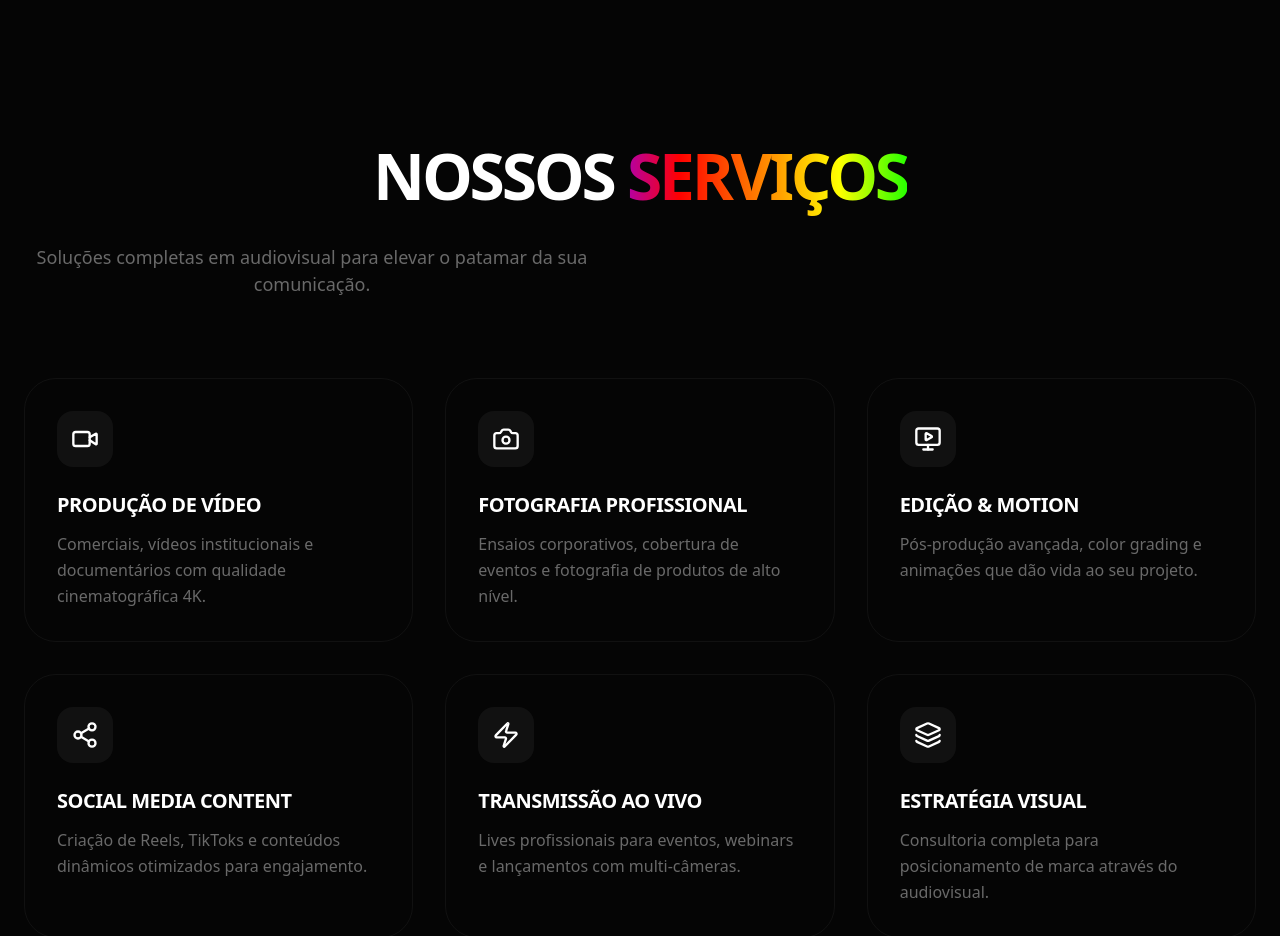
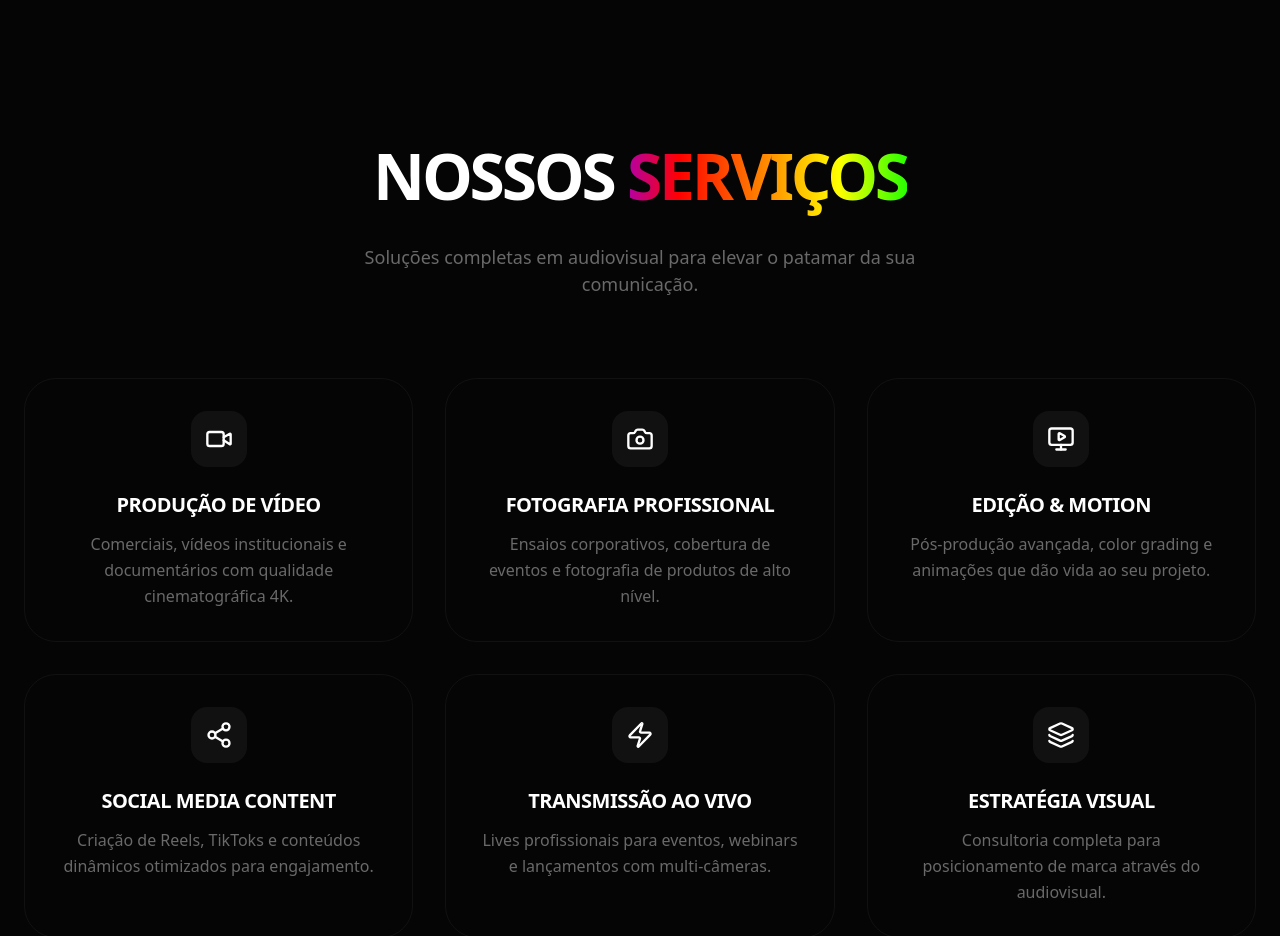
Before and after one commit to Anathyon/SITE-PROMOVA, a React (Vite) app in the folder SITE-PROMOVA/: page / in a window 1280 px wide. Shown: the part 800-1736 px from the top of the page. Built offline with nearby package versions, Linux system fonts and the light colour scheme.

Commit message:
Ajustes de centralização

```diff
--- a/SITE-PROMOVA/src/components/sections/Services.tsx
+++ b/SITE-PROMOVA/src/components/sections/Services.tsx
@@ -49,14 +49,14 @@ const Services: React.FC = () => {
   return (
     <section
       id="services"
-      className="bg-dark-lighter relative overflow-hidden"
+      className="bg-dark-lighter relative overflow-hidden flex flex-col items-center w-full"
       style={{
         paddingTop: isMobile ? '4rem' : '8rem',
         paddingBottom: isMobile ? '4rem' : '8rem'
       }}
     >
       <div
-        className="max-w-7xl mx-auto"
+        className="max-w-7xl mx-auto w-full flex flex-col items-center"
         style={{
           paddingLeft: isMobile ? '1rem' : '1.5rem',
           paddingRight: isMobile ? '1rem' : '1.5rem'
@@ -91,7 +91,7 @@ const Services: React.FC = () => {
         </div>
 
         <div
-          className="grid grid-cols-1 md:grid-cols-2 lg:grid-cols-3"
+          className="grid grid-cols-1 md:grid-cols-2 lg:grid-cols-3 w-full justify-items-center"
           style={{ gap: isMobile ? '1.5rem' : '2rem' }}
         >
           {services.map((service, index) => (
@@ -102,7 +102,7 @@ const Services: React.FC = () => {
               viewport={{ once: true }}
               transition={{ delay: index * 0.1, duration: 0.8 }}
               whileHover={{ y: -8 }}
-              className="group rounded-[32px] bg-dark border border-white/5 hover:border-white/10 transition-all duration-500 relative overflow-hidden"
+              className="group rounded-[32px] bg-dark border border-white/5 hover:border-white/10 transition-all duration-500 relative overflow-hidden flex flex-col items-center text-center"
               style={{ padding: isMobile ? '1.5rem' : '2rem' }}
             >
               {/* Hover Gradient Background */}
```
